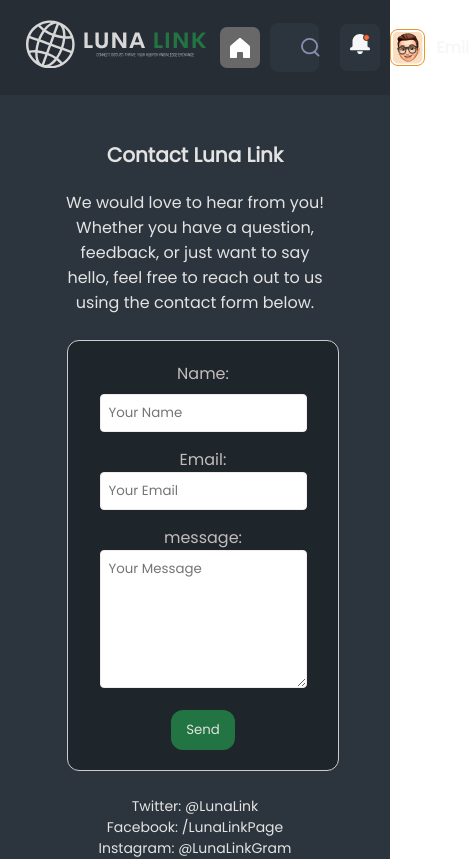
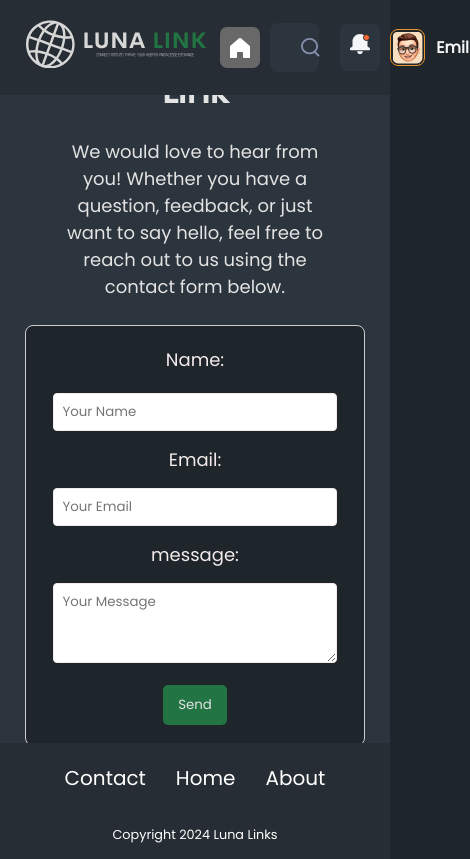
Before and after one commit to AdrianKnudsen/Luna-Link, a React (Vite) app: page /Contact in a window 390 px wide. Shown: the top 859 px of the page, 470 px wide, since content can reach past the window. Built offline with nearby package versions, Linux system fonts and the light colour scheme.

Commit message:
css edits across the whole app

```diff
--- a/src/Components/CategoryFilter/CategoryFilter.module.css
+++ b/src/Components/CategoryFilter/CategoryFilter.module.css
@@ -7,11 +7,11 @@
   align-items: center;
   justify-content: space-between;
   width: 54.1%;
-  margin-top: 1rem;
+  margin-top: 7rem;
 }
 
 .title {
-  color: white;
+  color: whitesmoke;
   margin-right: 20px;
 }
 
@@ -24,7 +24,7 @@
   padding: 5px 10px;
   border-radius: 5px;
   background-color: #262d34;
-  color: white;
+  color: whitesmoke;
   transition: background-color 0.3s ease;
   cursor: pointer;
 }
--- a/src/Components/Footer/Footer.module.css
+++ b/src/Components/Footer/Footer.module.css
@@ -1,29 +1,29 @@
 .footerContainer {
   display: flex;
   width: 100%;
-  padding: 46px 0px 21px 0px;
+  padding: 20px 0px 10px 0px;
   flex-direction: column;
   align-items: center;
-  gap: 41px;
+  gap: 20px;
   background: var(--Dark-3, #262d34);
   color: #fff;
-  /* position: fixed; */
+  position: fixed;
 }
 
 .footerLinks {
   list-style-type: none;
   display: flex;
-  gap: 44px;
+  gap: 30px;
 }
 
 a {
   text-decoration: none;
   color: #fff;
   text-align: right;
-  font-family: Inter;
+  font-family: Poppins;
   font-size: 1.25rem;
   font-style: normal;
-  font-weight: 400;
+  font-weight: 300;
   line-height: normal;
 }
 
@@ -33,9 +33,9 @@
 }
 
 .footerText {
-  font-family: Source Sans Pro;
-  font-size: 1rem;
+  font-family: Poppins;
+  font-size: 0.8rem;
   font-style: normal;
-  font-weight: 700;
+  font-weight: 500;
   line-height: 1.5rem;
 }
--- a/src/Components/Header/Header.module.css
+++ b/src/Components/Header/Header.module.css
@@ -5,7 +5,7 @@
   display: flex;
   align-items: center;
   justify-content: space-between;
-  /* position: fixed; */
+  position: fixed;
 }
 
 .navbar {
--- a/src/Pages/About.module.css
+++ b/src/Pages/About.module.css
@@ -1,52 +1,54 @@
 .aboutPage {
   max-width: 800px;
   margin: 0 auto;
-  padding: 20px;
+  padding: 10px;
   background-color: #1e252b;
   color: #e3e3e3;
+  height: 88vh;
+  display: flex;
+  flex-direction: column;
+  justify-content: center;
 }
+
 .headText {
   font-size: 30px;
-  margin-bottom: 10px;
-  text-align: center;
-  /* margin-top: 8rem; */
+  margin-top: 90rem;
 }
 
 .introText {
   font-size: 1.2em;
-  margin-bottom: 60px;
+  margin-bottom: 20px;
   text-align: center;
-  padding: 36px;
+  margin-left: auto;
+  margin-right: auto;
 }
 
 .section {
-  margin-bottom: 40px;
+  margin: 20px auto;
   background-color: #2c353d;
   border-radius: 10px;
-  padding: 18px;
+  padding: 15px;
 }
 
-.section h2 {
+.section > h2 {
   color: #e3e3e3;
   text-align: center;
   margin-bottom: 15px;
 }
 
-.endingText {
-  margin-top: 30px;
-  padding: 40px;
+.endingText,
+.seeYouText {
+  padding: 20px 40px;
   text-align: center;
-
   font-size: 1.2em;
+  margin-left: auto;
+  margin-right: auto;
 }
 
 .seeYouText {
-  text-align: center;
   font-weight: bold;
-  margin-top: 20px;
-  margin-bottom: 40px;
-}
-.seeYouText {
+  margin-top: 10px;
+  margin-bottom: 20rem;
   position: relative;
   -webkit-box-reflect: below -29px linear-gradient(transparent, rgba(223, 12, 12, 0.2));
   font-size: 30px;
--- a/src/Pages/AboutPage.jsx
+++ b/src/Pages/AboutPage.jsx
@@ -4,17 +4,17 @@
   return (
     <>
       <div className={styles.aboutPage}>
-        <h1 className={styles.headText}>About Luna Links</h1>
+        <h1 className={styles.headText}>About Luna Link</h1>
         <p className={styles.introText}>
-          At Luna Links were more than just a forum. Were a thriving community
+          At Luna Link were more than just a forum. We are a thriving community
           built on shared interests, open discussions, and the passion for
           connecting with others.
         </p>
 
         <div className={styles.section}>
           <h2>Our Mission</h2>
-          <p>
-            Luna Links was founded with a simple yet powerful mission: to create
+          <p className={styles.introText}>
+            Luna Link was founded with a simple yet powerful mission: to create
             a space where individuals from diverse backgrounds can come
             together, share their experiences, and engage in meaningful
             conversations. We believe in fostering a sense of belonging and
@@ -24,8 +24,8 @@
 
         <div className={styles.section}>
           <h2>Our Vision</h2>
-          <p>
-            Looking forward, we envision Luna Links as a dynamic hub where
+          <p className={styles.introText}>
+            Looking forward, we envision Luna Link as a dynamic hub where
             friendships are forged, knowledge is shared, and collaborative
             projects take shape. Join us on this exciting journey as we continue
             to evolve and grow together.
@@ -34,17 +34,17 @@
 
         <div className={styles.section}>
           <h2>Meet the Team</h2>
-          <p>
+          <p className={styles.introText}>
             Behind every successful community is a dedicated team. Get to know
-            the passionate individuals who work tirelessly to make Luna Links a
+            the passionate individuals who work tirelessly to make Luna Link a
             vibrant and welcoming space.
           </p>
         </div>
 
         <div className={styles.section}>
           <h2>Get Involved</h2>
-          <p>
-            Ready to dive in? Become a part of Luna Links today! Register,
+          <p className={styles.introText}>
+            Ready to dive in? Become a part of Luna Link today! Register,
             explore the forums, start discussions, and connect with fellow
             community members. Your voice matters, and were excited to have you
             as part of our community.
@@ -52,12 +52,12 @@
         </div>
 
         <p className={styles.endingText}>
-          Thank you for being a crucial part of Luna Links. Lets make this space
+          Thank you for being a crucial part of Luna Link. Lets make this space
           a home for engaging discussions, shared experiences, and lasting
           connections.
         </p>
 
-        <p className={styles.seeYouText}>See you around the forums!</p>
+        <p className={styles.seeYouText}>See you around the forums! </p>
       </div>
     </>
   );
--- a/src/Pages/ContactPage.jsx
+++ b/src/Pages/ContactPage.jsx
@@ -8,7 +8,7 @@
     <>
       <div className={style.contactPagecontainer}>
         <div className={style.headertext}>
-          <h1>Contact Luna Link</h1>
+          <h1 className={style.header}>Contact Luna Link</h1>
           <p>
             We would love to hear from you! Whether you have a question,
             feedback, or just want to say hello, feel free to reach out to us
--- a/src/Pages/ContactPage.module.css
+++ b/src/Pages/ContactPage.module.css
@@ -1,62 +1,6 @@
-/* Styling for "contact-page" smaller screens up to 1048. */
-@media (max-width: 1048px) {
-  .contactPagecontainer {
-    display: flex;
-    flex-direction: column;
-    justify-content: center;
-    text-align: center;
-    background-color: #2c353d;
-    padding: 35px;
-    color: #e3e3e3;
-  }
-  .contactPagecontainer h1,
-  p {
-    text-align: center;
-    padding: 10px 30px;
-  }
-  .contactform {
-    max-width: 400px;
-    padding: 20px;
-    border: 1px solid #ccc;
-    border-radius: 12px;
-    background-color: #1e252b;
-    color: #c3bcbc;
-    margin-left: 10%;
-    margin-right: 5%;
-    margin-bottom: 25px;
-    margin-top: 15px;
-  }
-
-  .formlabel {
-    display: block;
-    margin-bottom: 8px;
-  }
-
-  .forminput,
-  .formtextarea {
-    width: 90%;
-    padding: 8px;
-    margin-bottom: 15px;
-    border: 1px solid #f3ebeb;
-    border-radius: 4px;
-  }
-  li {
-    list-style: none;
-    font-size: 14px;
-  }
-  .sendbutton {
-    background-color: #227443;
-    color: #e3e3e3;
-    padding: 10px 15px;
-    border: none;
-    border-radius: 12px;
-    cursor: pointer;
-  }
-}
-/* Responsive design adjustments for larger screens  */
-@media (min-width: 1048px) {
-  h1 {
-    margin-top: 18px;
+.header {
+  margin-top: 5rem;
+  font-size: 200%;
 }
 
 .contactPagecontainer {
@@ -68,16 +12,19 @@
   background-color: #2c353d;
   padding: 10px;
   color: #e3e3e3;
-    /* font-size: 18px; */
-    margin-left: 25%;
-    margin-right: 25%;
+  font-size: 18px;
+  margin-left: auto;
+  margin-right: auto;
   padding: 10px 25px;
-    max-width: 50%;
+  max-width: 100%;
+  height: 88vh;
 }
+
 .contactPagecontainer h1,
 p {
   text-align: center;
   padding: 10px 30px;
+  max-width: 35rem;
 }
 
 .contactform {
@@ -107,6 +54,10 @@
   border-radius: 4px;
 }
 
+.formtextarea {
+  height: 5rem;
+}
+
 .sendbutton {
   background-color: #227443;
   color: #e3e3e3;
@@ -119,8 +70,8 @@
 .sendbutton:hover {
   background-color: #68bb89;
 }
+
 li {
   list-style: none;
   font-size: 14px;
 }
-}
--- a/src/Pages/LandingPage.module.css
+++ b/src/Pages/LandingPage.module.css
@@ -2,6 +2,6 @@
   display: flex;
   flex-direction: column;
   align-items: center;
-  height: 76vh;
+  height: 88vh;
   overflow: auto;
 }
--- a/src/index.css
+++ b/src/index.css
@@ -4,6 +4,7 @@
   box-sizing: border-box;
   font-family: "Poppins", sans-serif;
 }
-#root {
+
+body {
   background-color: #1e252b;
 }
```
Lines whose indentation alone changed are shown as unchanged.
